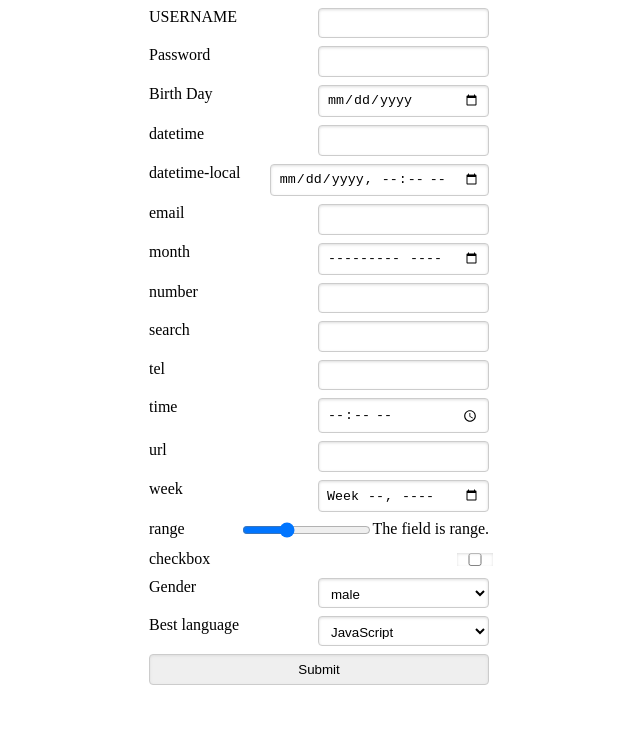
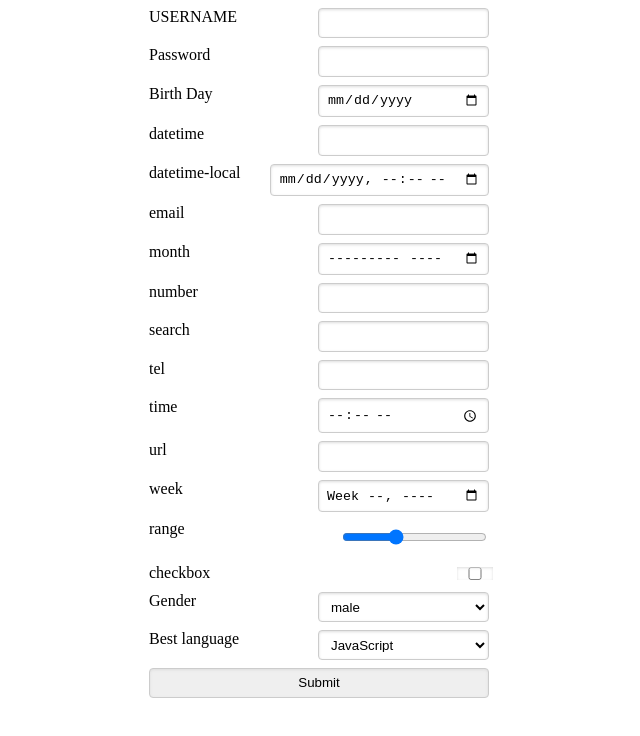
Before and after one commit to jojo-joo/j-Forms, a plain HTML site: page src/example.html in a window 1280 px wide. Shown: the whole page, without its empty margins (321-961 px from the left). Drawn offline with Linux system fonts and the light colour scheme.

Commit message:
fixed range input appearance

```diff
--- a/src/example.html
+++ b/src/example.html
@@ -28,7 +28,6 @@
         'week': { "type": 'week' },
         "range": {
           "type": "range",
-          "description": "The field is range.",
           "default": 4,
           "minimum": 0,
           "exclusiveMinimum": true,
--- a/src/forms-nr.css
+++ b/src/forms-nr.css
@@ -21,6 +21,10 @@ so we can ignore the csslint warning.
     box-shadow: inset 0 1px 3px #ddd;
     border-radius: 4px;
     box-sizing: border-box;
+}
+
+.pure-form input[type="range"] {
+    padding: 0.5em 0.6em;
 }
 
 .pure-form input:not([type="range"]):focus,
```
